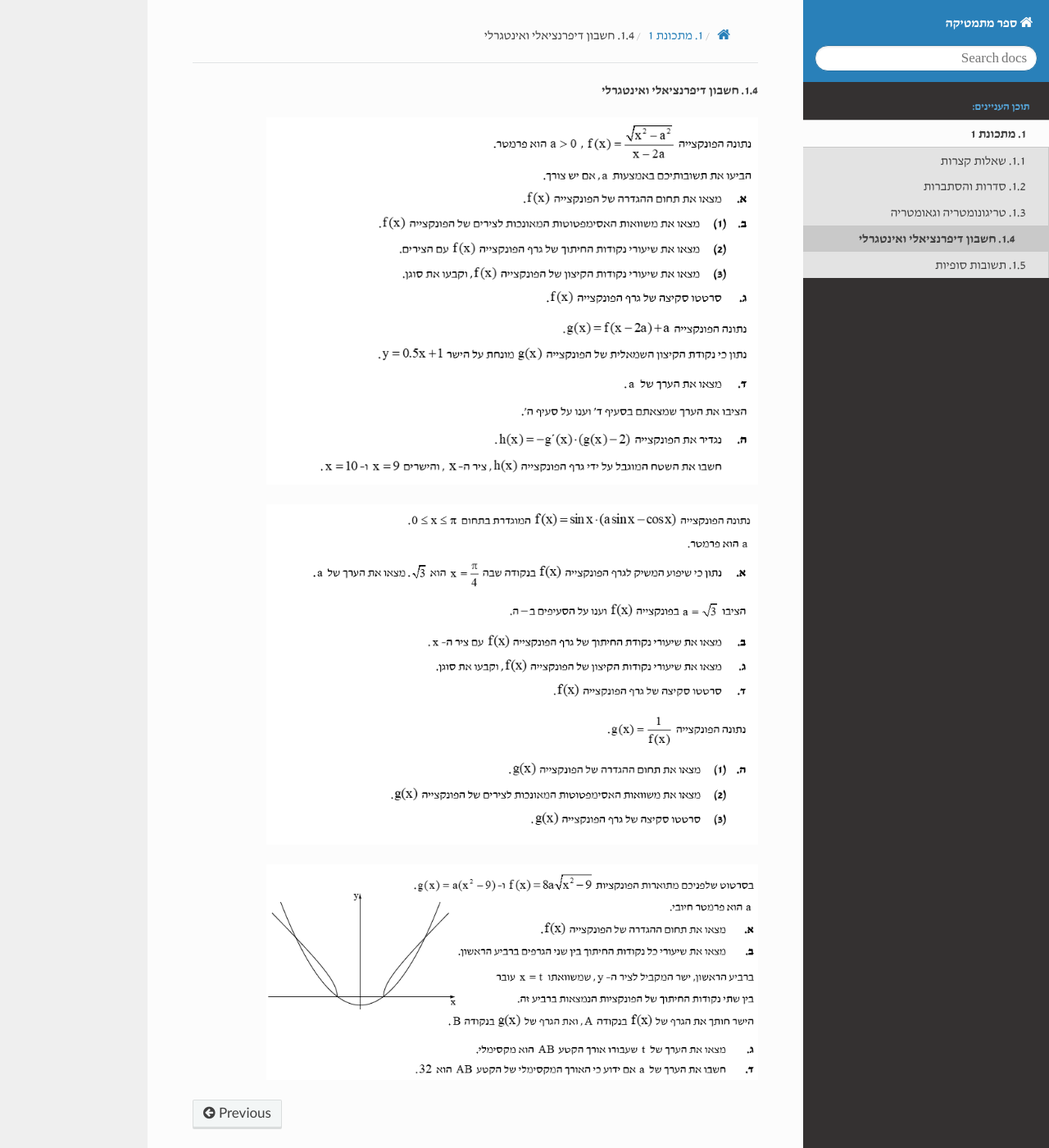
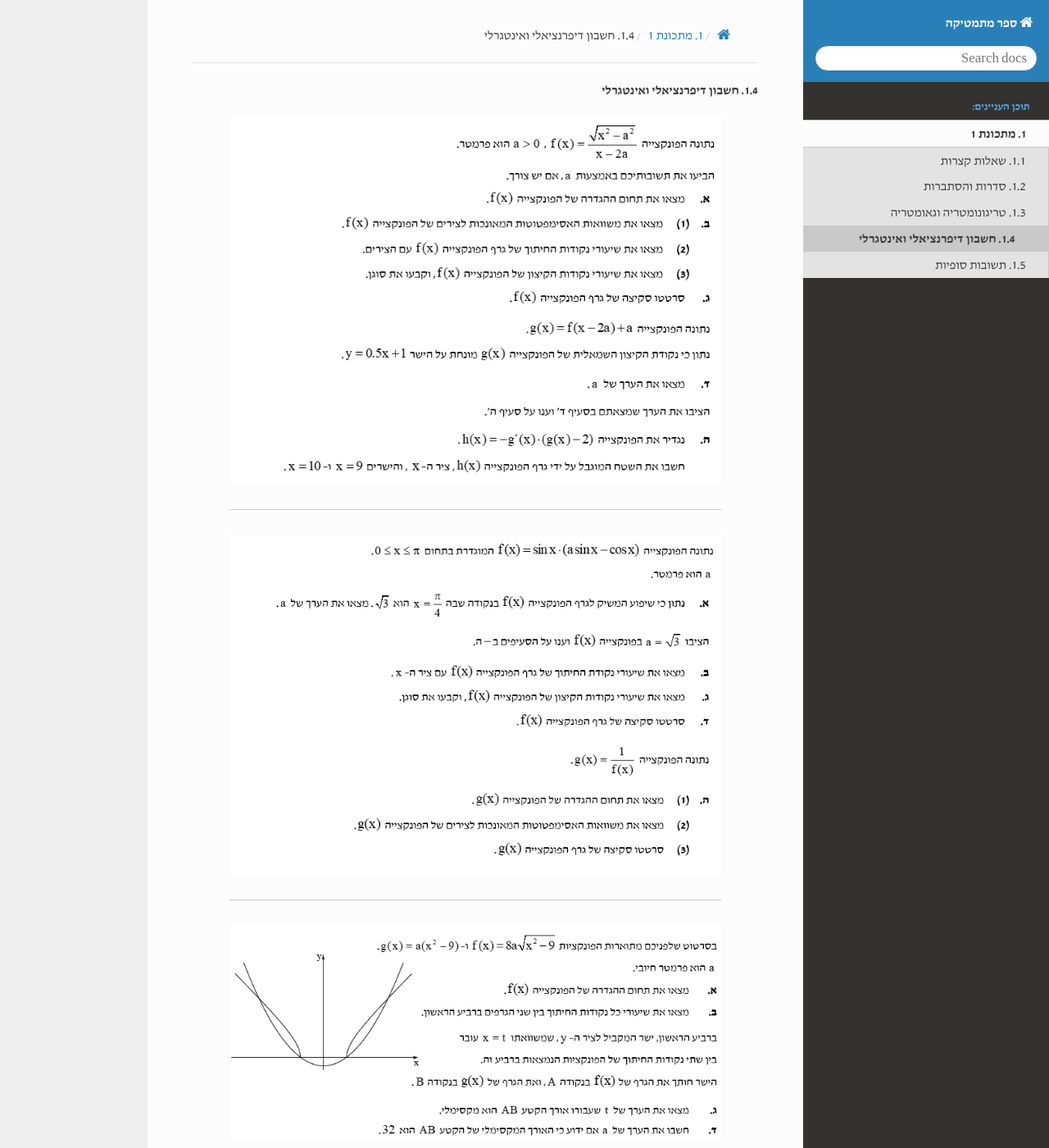
Before and after one commit to AvivBinder/math-book, a Sphinx documentation site: the page built from source/matkonot/m1_calculus.md, in a window 1280 px wide and 1400 px high. Shown: the whole window at 82% size. Built offline with Sphinx 7.4.7 and the Read the Docs theme 3.1.0, drawn with Linux system fonts in a browser that asks for light colours.

Commit message:
Add separator lines between questions

```diff
--- a/source/_static/rtl.css
+++ b/source/_static/rtl.css
@@ -79,8 +79,11 @@ h1, h2, h3, h4, h5, h6 {
     font-size: 17px;
 }
 
-.rst-content pre,
-.rst-content code,
-.rst-content tt {
-    font-family: 'Consolas', monospace;
+.rst-content img,
+.rst-content figure,
+.rst-content .figure {
+    display: block !important;
+    margin: 0 auto 30px auto !important;
+    padding-bottom: 30px !important;
+    border-bottom: 1px solid #ccc !important;
 }
```
